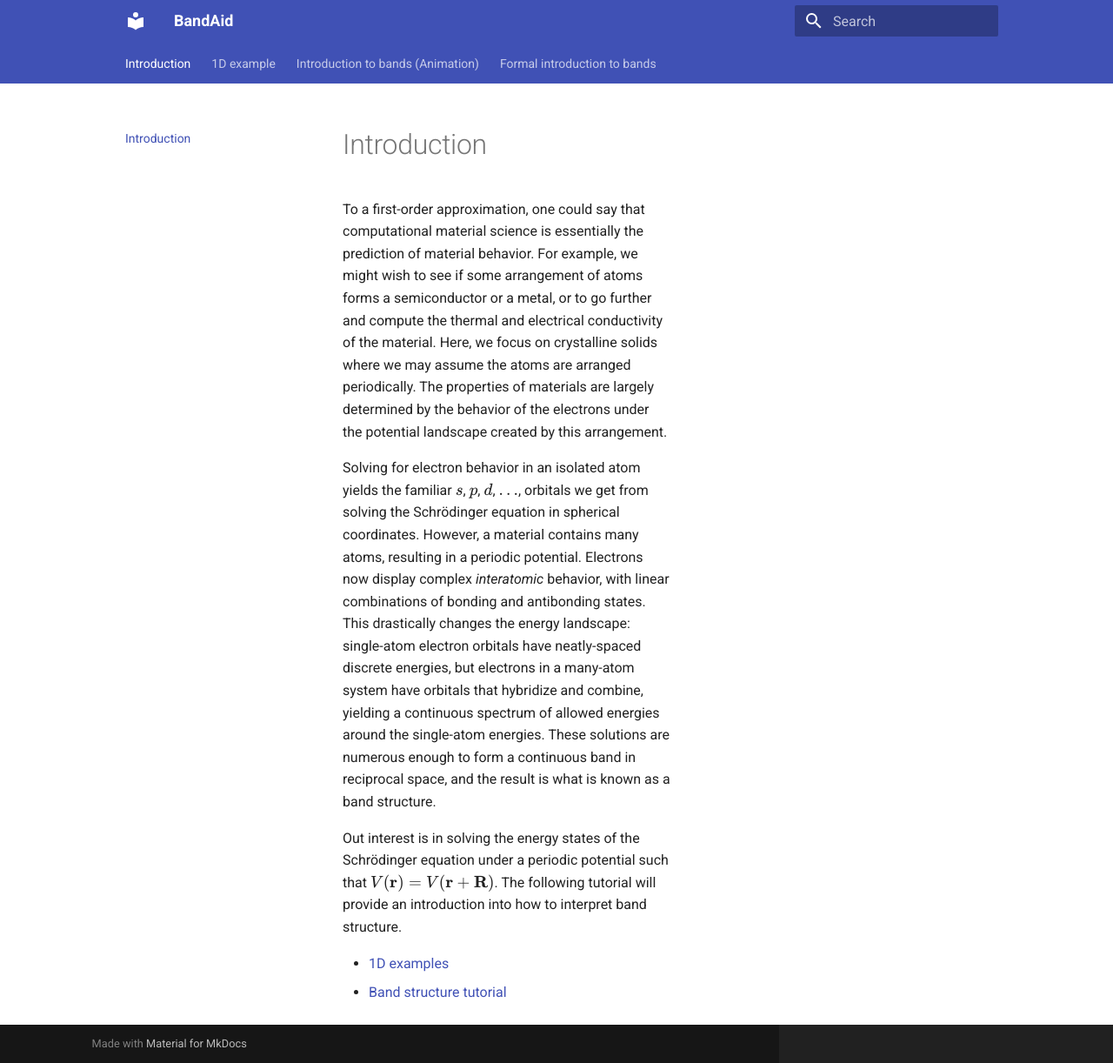
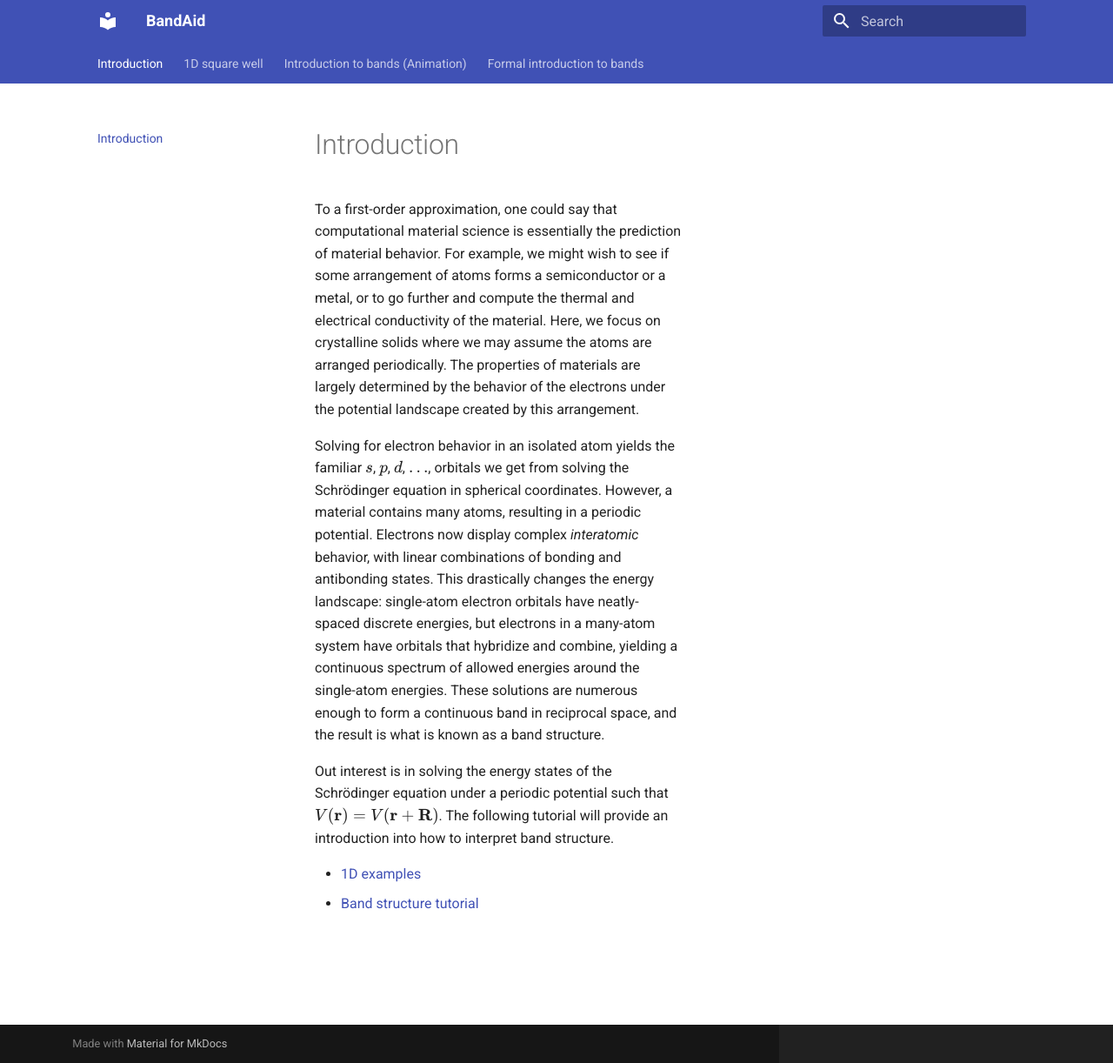
Before and after one commit to ekrakov/BandAidsite, an MkDocs documentation site: the page built from docs/index.md, in a window 1280 px wide and 1222 px high. Shown: the whole window at 87% size. Built offline with MkDocs 1.6.1 and Material for MkDocs 9.7.7, drawn with Linux system fonts in a browser that asks for light colours.

Commit message:
add updates

```diff
--- a/docs/stylesheets/custom.css
+++ b/docs/stylesheets/custom.css
@@ -1,6 +1,6 @@
 Expand the main content width
 .md-content {
-    max-width: 80%; /* Increase the width of the main text area */
+    max-width: 85%; /* Increase the width of the main text area */
     margin: 0 auto; /* Keep it centered */
 }
 
@@ -11,7 +11,7 @@
 
 /* Increase the overall layout width */
 .md-grid {
-    max-width: 80%; /* Full-width container */
+    max-width: 85%; /* Full-width container */
 }
 
 /* Reduce the sidebar width if necessary */
```
Also changed, not shown: docs/1Dfinite.md (+2 -7 lines), 1 other file.
